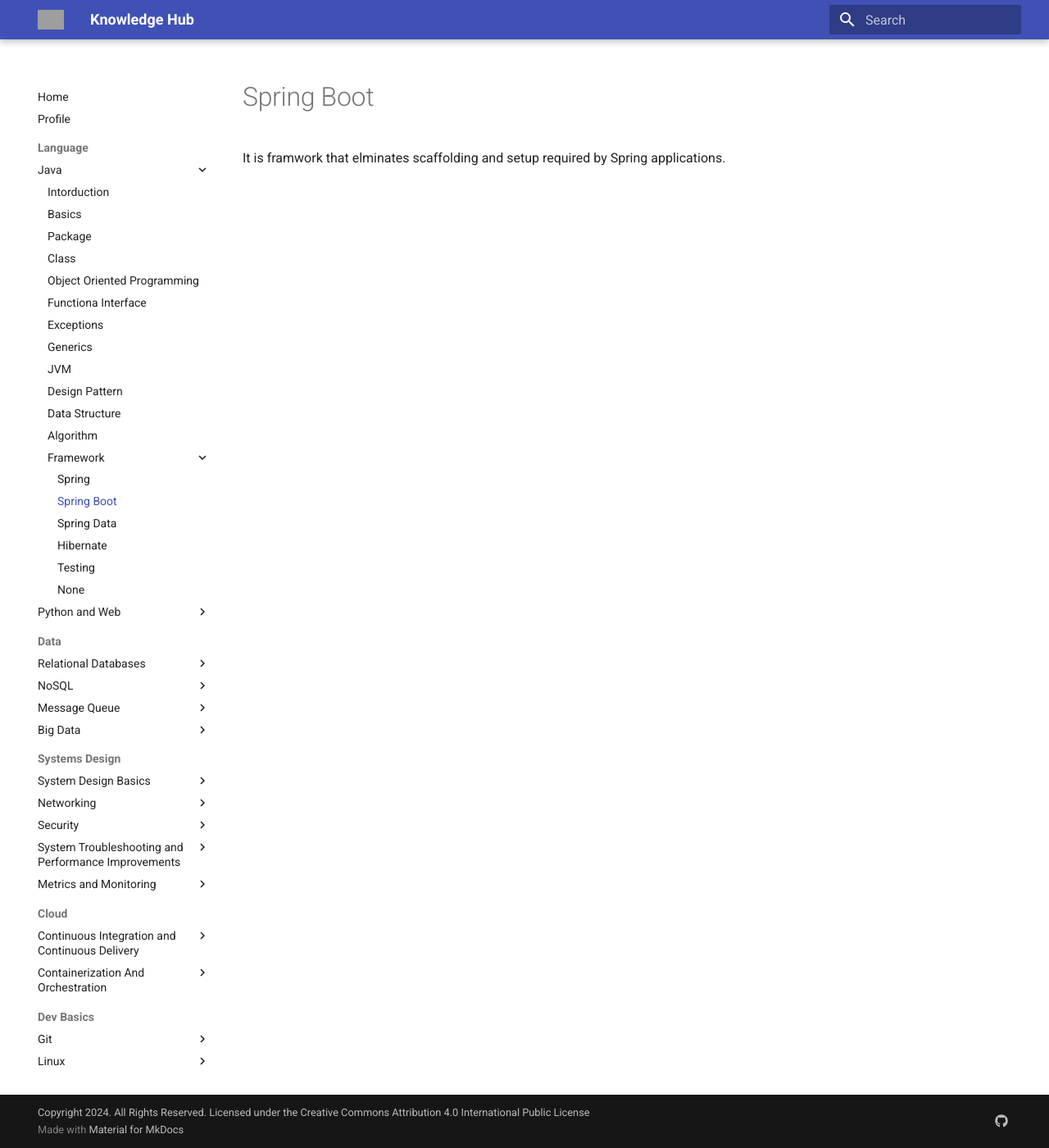
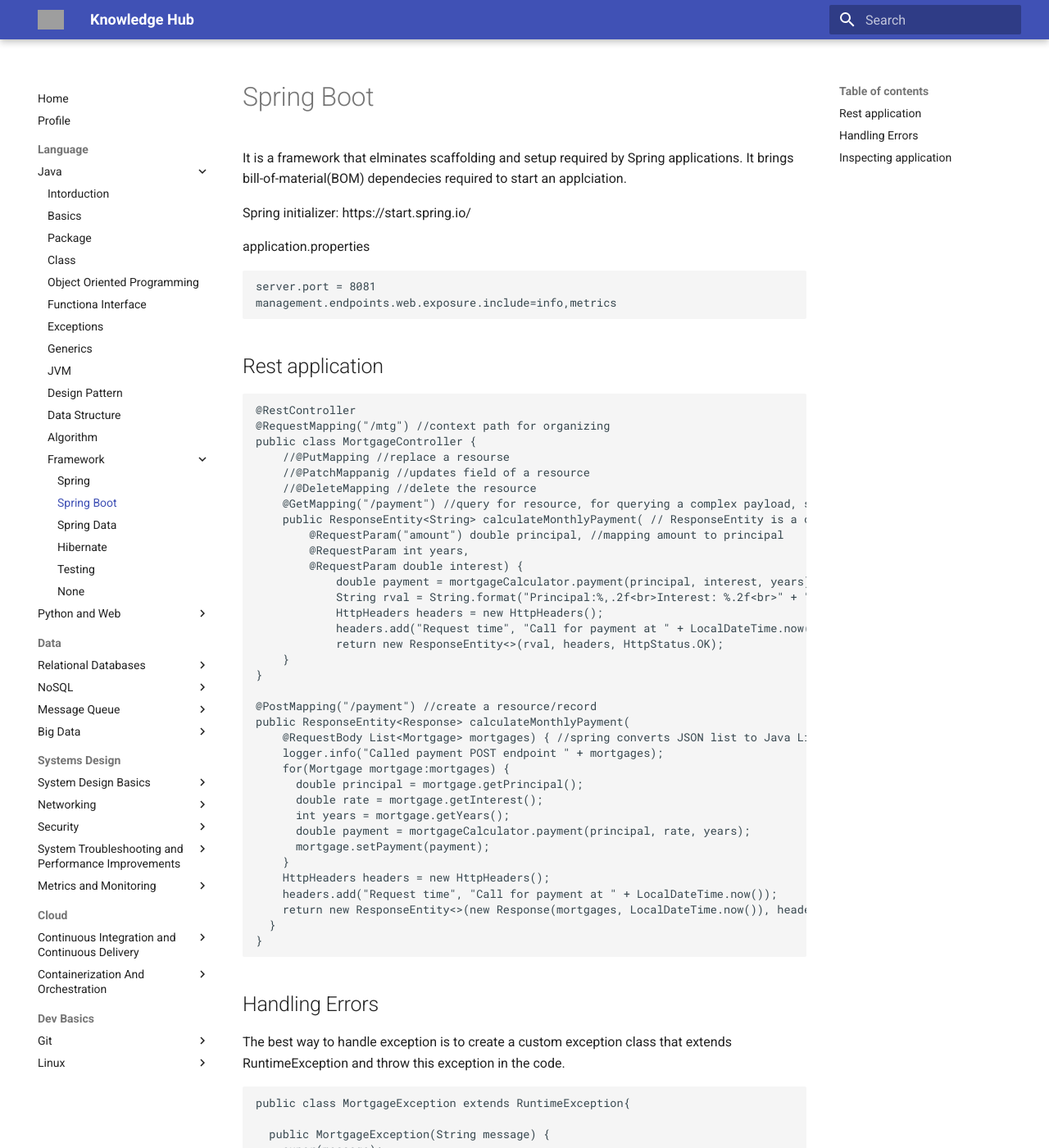
Before and after one commit to moascode/hub, an MkDocs documentation site: the page built from courses/language/java/framework/springboot.md, in a window 1280 px wide and 1400 px high. Shown: the whole window at 82% size. Built offline with MkDocs 1.6.1 and Material for MkDocs 9.7.7, drawn with Linux system fonts in a browser that asks for light colours; some of the changed text lies outside the part shown; grey boxes are pictures that could not be loaded.

Commit message:
Add spring boot and spring security

````diff
--- a/courses/language/java/framework/springboot.md
+++ b/courses/language/java/framework/springboot.md
@@ -1,3 +1,95 @@
 # Spring Boot
 
-It is framwork that elminates scaffolding and setup required by Spring applications.
+It is a framework that elminates scaffolding and setup required by Spring applications. It brings bill-of-material(BOM) dependecies required to start an applciation.
+
+Spring initializer: https://start.spring.io/
+
+application.properties
+
+```java
+server.port = 8081
+management.endpoints.web.exposure.include=info,metrics
+```
+
+## Rest application
+
+```java
+@RestController
+@RequestMapping("/mtg") //context path for organizing
+public class MortgageController {
+    //@PutMapping //replace a resourse
+    //@PatchMappanig //updates field of a resource
+    //@DeleteMapping //delete the resource
+    @GetMapping("/payment") //query for resource, for querying a complex payload, such as an arbitrarily large list of data, enterprises will often use a POST request even for read-only queries.
+    public ResponseEntity<String> calculateMonthlyPayment( // ResponseEntity is a class to embed response metadata
+        @RequestParam("amount") double principal, //mapping amount to principal
+        @RequestParam int years,
+        @RequestParam double interest) {
+            double payment = mortgageCalculator.payment(principal, interest, years);
+            String rval = String.format("Principal:%,.2f<br>Interest: %.2f<br>" + "Years: %d<br>Monthly Payment:%.2f", principal, interest, years, payment);
+            HttpHeaders headers = new HttpHeaders();
+            headers.add("Request time", "Call for payment at " + LocalDateTime.now());
+            return new ResponseEntity<>(rval, headers, HttpStatus.OK);
+    }
+}
+
+@PostMapping("/payment") //create a resource/record
+public ResponseEntity<Response> calculateMonthlyPayment(
+    @RequestBody List<Mortgage> mortgages) { //spring converts JSON list to Java List
+    logger.info("Called payment POST endpoint " + mortgages);
+    for(Mortgage mortgage:mortgages) {
+      double principal = mortgage.getPrincipal();
+      double rate = mortgage.getInterest();
+      int years = mortgage.getYears();
+      double payment = mortgageCalculator.payment(principal, rate, years);
+      mortgage.setPayment(payment);
+    }
+    HttpHeaders headers = new HttpHeaders();
+    headers.add("Request time", "Call for payment at " + LocalDateTime.now());
+    return new ResponseEntity<>(new Response(mortgages, LocalDateTime.now()), headers, HttpStatus.OK); //wrapping response in an object
+  }
+}
+```
+
+## Handling Errors
+
+The best way to handle exception is to create a custom exception class that extends RuntimeException and throw this exception in the code.
+
+```java
+public class MortgageException extends RuntimeException{
+
+  public MortgageException(String message) {
+    super(message);
+  }
+
+  public MortgageException(String message, Throwable cause) {
+    super(message, cause);
+  }
+}
+
+//and then use this to handle any exception in the application
+@ControllerAdvice
+public class GlobalExceptionHandler {
+  @ExceptionHandler
+  public ResponseEntity<ErrorResponse> handleException(MortgageException exception) {
+    ErrorResponse errorResponse = ErrorResponse.builder(exception, HttpStatusCode.valueOf(400), exception.getMessage()).build();
+    return new ResponseEntity<>(errorResponse, HttpStatus.BAD_REQUEST);
+  }
+}
+```
+
+## Inspecting application
+
+Actuator can be used to get the status and health of the application.
+
+Common endpoints:
+
+- /actuator: This displays a list of all actuator endpoints.
+- /actuator/health: This useful endpoint provides health information about the application, in the form of a JSON response with the single property{"status":"ok"}. You can call this endpoint directly, but its main value is that it is used by monitoring tools to check on the health of your application.
+- /actuator/info: This displays standard and bespoke (custom) application information.
+- /actuator/metrics: This displays a list of names of metrics for the current application.
+- /actuator/metrics/<metric name>: This displays the current value of the named metric. For example, http://localhost:8081/actuator/metrics/disk.free returns the usable disk space.
+- /actuator/loggers: This displays the configuration of all loggers in the application.
+- /actuator/env: This exposes properties from the Spring environment.
+- /actuator/beans: This displays a list of every Spring bean in your application.
+- http://localhost:8081/actuator/metrics/jvm.info returns all you want to know about the current JVM
````
Also changed, not shown: courses/language/java/framework/hibernate.md (+2 -0 lines), courses/language/java/framework/spring.md (+12 -0 lines), courses/language/java/framework/spring_security.md (added, +76 -0 lines).
